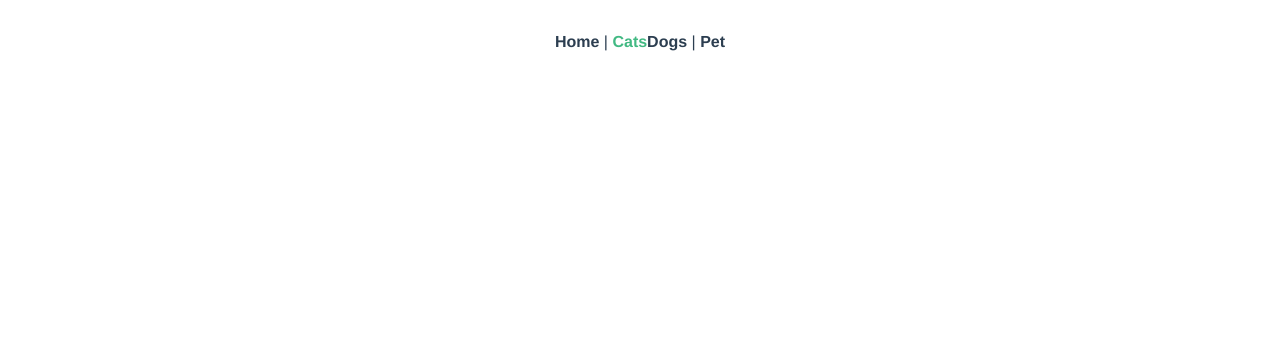
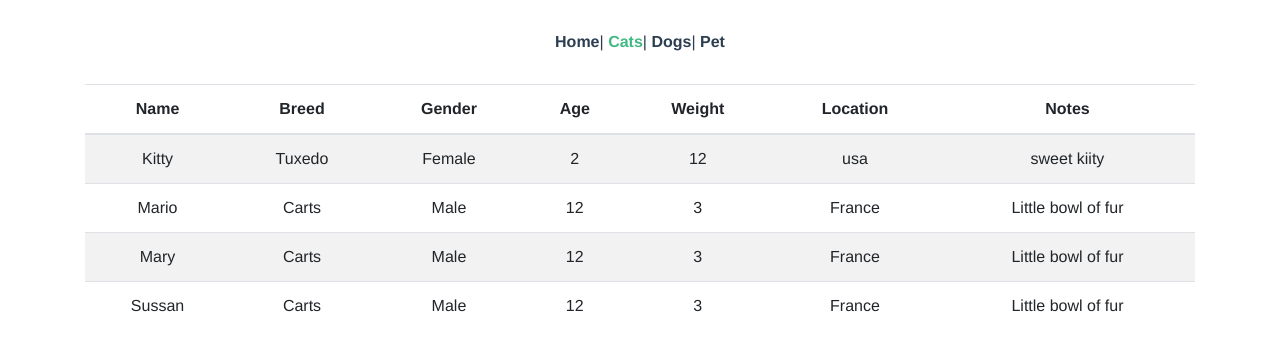
Before and after one commit to GeaninaCatalina/pet-adopt, a Vue app: page /cats in a window 1280 px wide. Shown: the top 350 px of the page. Built offline with nearby package versions, Linux system fonts and the light colour scheme.

Commit message:
Add table component

```diff
--- a/src/App.vue
+++ b/src/App.vue
@@ -1,14 +1,19 @@
 <template>
   <div id="app">
     <div id="nav">
-      <router-link to="/">Home</router-link> |
-      <router-link to="/cats">Cats</router-link>
-       <router-link to="/dogs">Dogs</router-link> |
+      <router-link to="/">Home</router-link>|
+      <router-link to="/cats">Cats</router-link>|
+      <router-link to="/dogs">Dogs</router-link>|
       <router-link to="/pet">Pet</router-link>
     </div>
-    <router-view/>
+    <b-container>
+      <router-view />
+    </b-container>
   </div>
 </template>
+
+
+
 
 <style lang="scss">
 #app {
--- /dev/null
+++ b/src/data/cats.js
@@ -0,0 +1,41 @@
+export default [
+  {
+    name: 'Kitty',
+    breed: 'Tuxedo',
+    gender: 'Female',
+    age: 2,
+    weight: 12,
+    location: 'usa',
+    notes: 'sweet kiity'
+  },
+  {
+    name: 'Mario',
+    breed: 'Carts',
+    gender: 'Male',
+    age: 12,
+    weight: 3,
+    location: 'France',
+    notes: 'Little bowl of fur'
+  },
+
+  {
+    name: 'Mary',
+    breed: 'Carts',
+    gender: 'Male',
+    age: 12,
+    weight: 3,
+    location: 'France',
+    notes: 'Little bowl of fur'
+  },
+
+  {
+    name: 'Sussan',
+    breed: 'Carts',
+    gender: 'Male',
+    age: 12,
+    weight: 3,
+    location: 'France',
+    notes: 'Little bowl of fur'
+  }
+
+]
--- a/src/router/index.js
+++ b/src/router/index.js
@@ -15,19 +15,19 @@ const routes = [
   },
 
   {
-    path: '/',
+    path: '/cats',
     name: 'Cats',
     component: Cats
   },
 
   {
-    path: '/',
+    path: '/dogs',
     name: 'Dogs',
     component: Dogs
   },
 
   {
-    path: '/',
+    path: '/pet',
     name: 'Pet',
     component: Pet
   },
--- a/src/views/Cats.vue
+++ b/src/views/Cats.vue
@@ -1,21 +1,18 @@
 
 <template>
   <div>
-     <b-table striped hover :items="items"></b-table>
+    <b-table striped hover :items="cats"></b-table>
   </div>
 </template>
 
 <script>
-  export default {
-    data() {
-      return {
-        items: [
-          { age: 40, first_name: 'Dickerson', last_name: 'Macdonald' },
-          { age: 21, first_name: 'Larsen', last_name: 'Shaw' },
-          { age: 89, first_name: 'Geneva', last_name: 'Wilson' },
-          { age: 38, first_name: 'Jami', last_name: 'Carney' }
-        ]
-      }
-    }
-  }
+import cats from "@/data/cats";
+
+export default {
+  data() {
+    return {
+      cats,
+    };
+  },
+};
 </script>
```
Also changed, not shown: src/data/dogs.js (added, +41 -0 lines).
